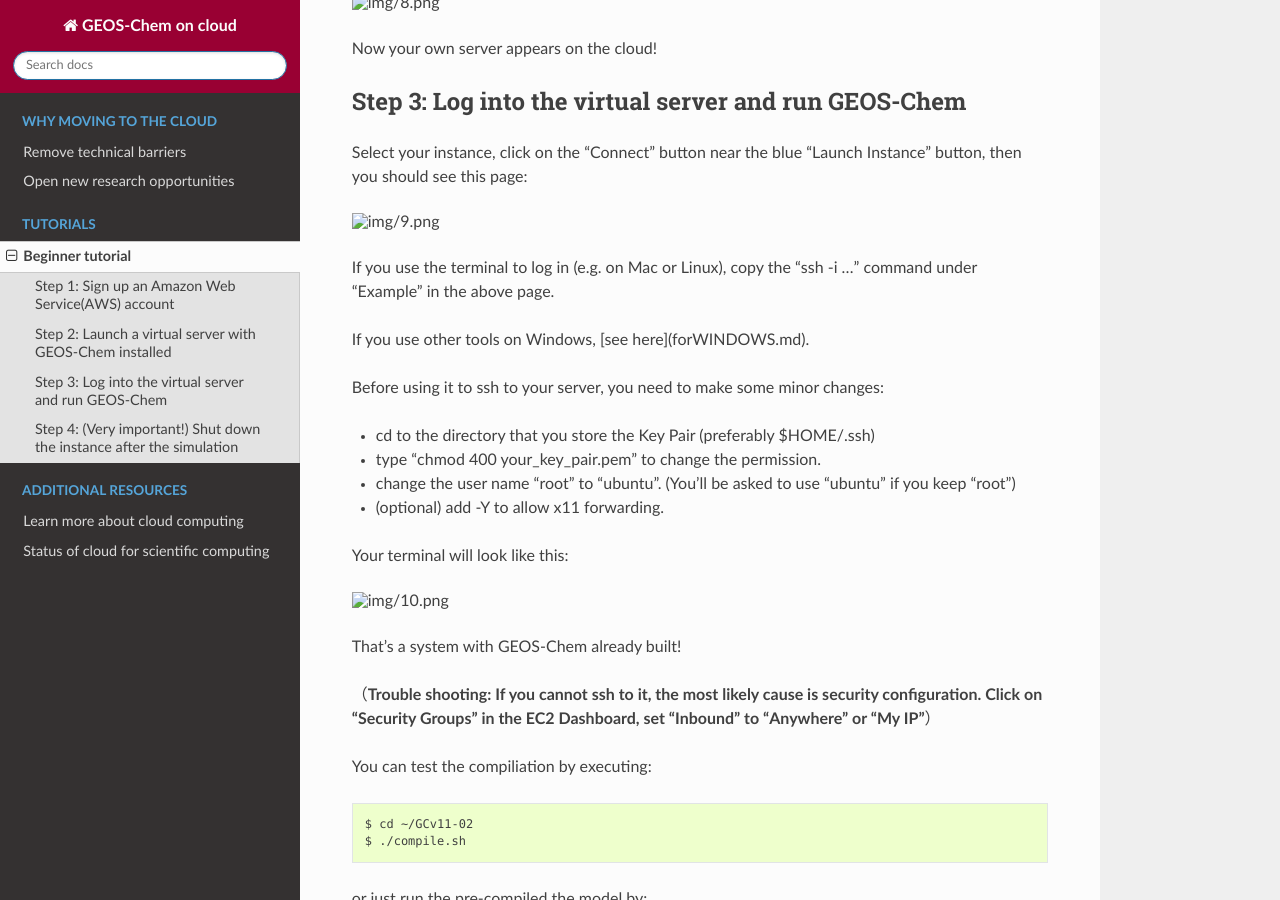
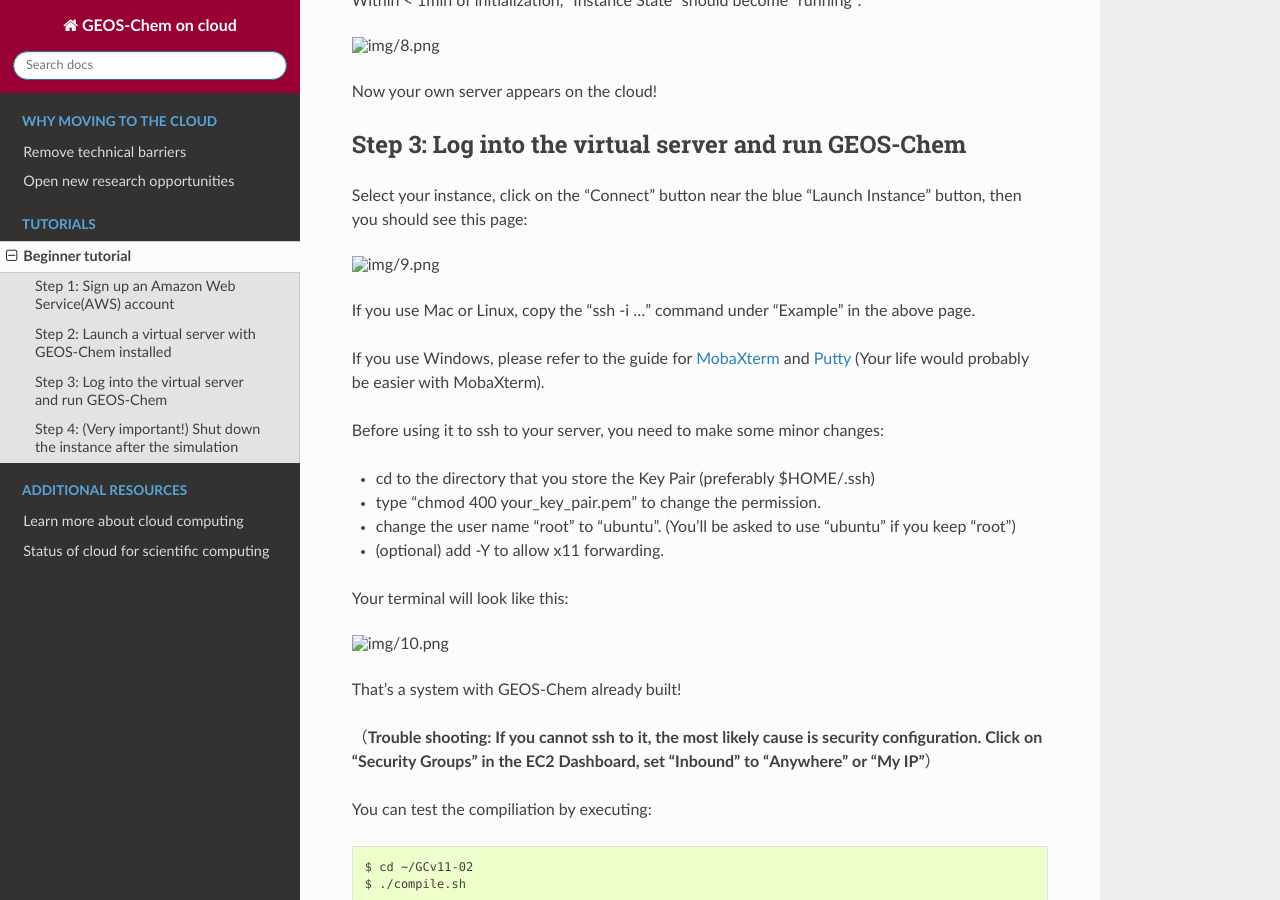
Before and after one commit to JiaweiZhuang/old_cloud_GC, a Sphinx documentation site: the page built from doc/tutorial.rst, in a window 1280 px wide and 900 px high, scrolled down 2384 px. Built offline with Sphinx 7.4.7 and the Read the Docs theme 2.0.0, drawn with Linux system fonts in a browser that asks for light colours; some of the changed text lies outside the part shown.

Commit message:
Fix broken links

```diff
--- a/doc/tutorial.rst
+++ b/doc/tutorial.rst
@@ -40,6 +40,7 @@ I haven't used up my credit for after playing with AWS for several months,
 so haven't actually paid any money to them :)
 
 Simply choose the basic plan when you encounter this page:
+
 .. image:: img/3.png
 
 Now you should have an AWS account! It's time to run the model in cloud.
@@ -111,10 +112,12 @@ Select your instance, click on the "Connect" button near the blue "Launch Instan
 
 .. image:: img/9.png
 
-If you use the terminal to log in (e.g. on Mac or Linux),
-copy the "ssh -i ..." command under "Example" in the above page.
+If you use Mac or Linux, copy the "ssh -i ..." command under "Example" in the above page.
 
-If you use other tools on Windows, [see here](forWINDOWS.md).
+If you use Windows, please refer to the guide for
+`MobaXterm <http://angus.readthedocs.io/en/2016/amazon/log-in-with-mobaxterm-win.html>`_
+and `Putty <https://docs.aws.amazon.com/AWSEC2/latest/UserGuide/putty.html>`_
+(Your life would probably be easier with MobaXterm).
 
 Before using it to ssh to your server, you need to make some minor changes:
 
```
